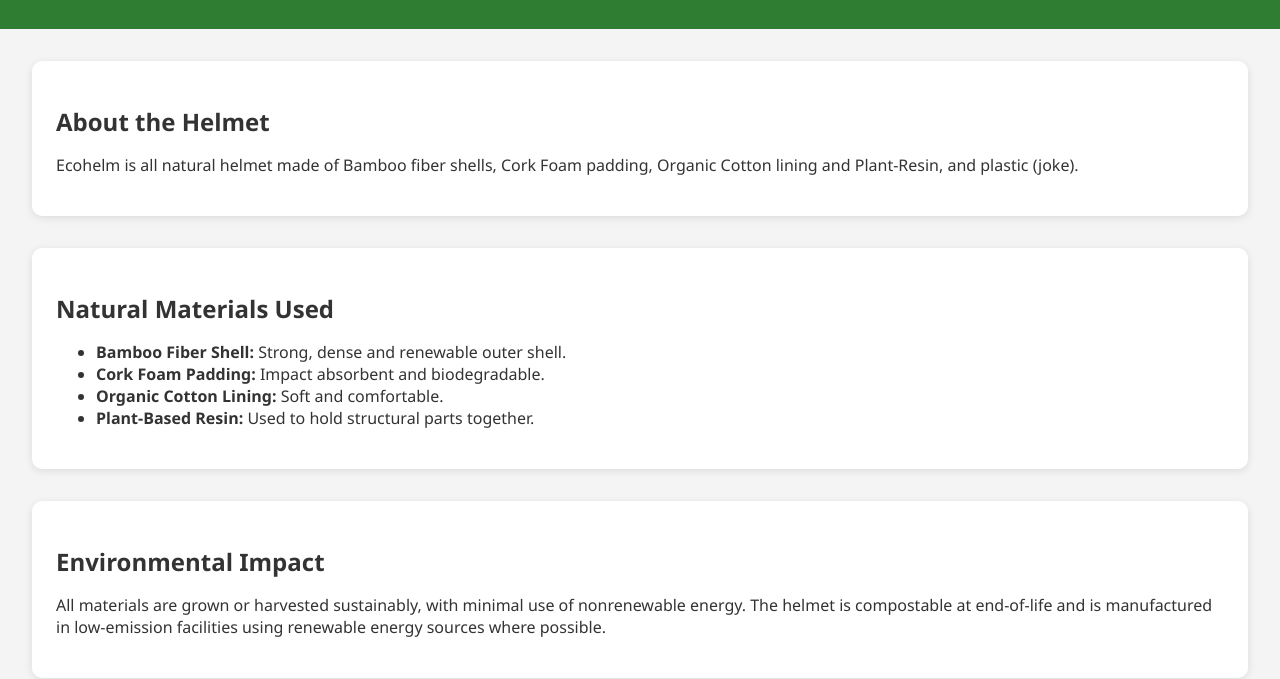
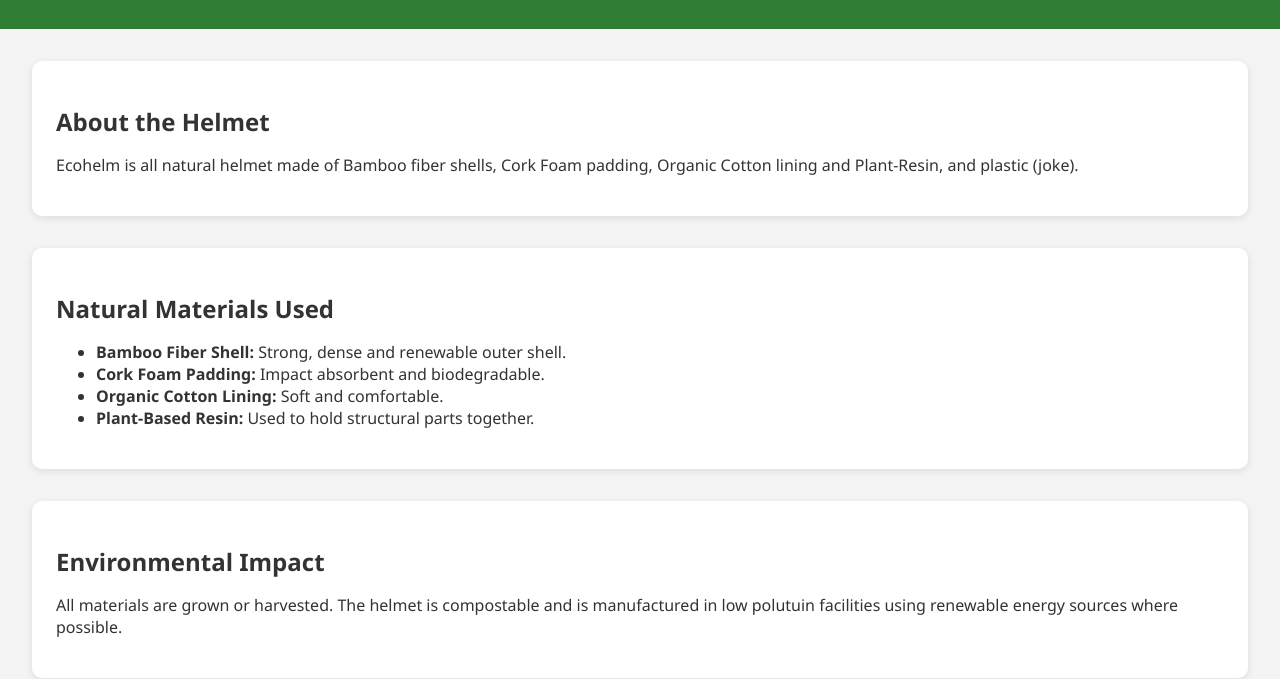
Before and after one commit to Originalil/Helmet-Project, a plain HTML site: page index.htm in a window 1280 px wide. Shown: the part 121-800 px from the top of the page. Drawn offline with Linux system fonts and the light colour scheme.

Commit message:
Update index.htm

```diff
--- a/index.htm
+++ b/index.htm
@@ -56,7 +56,7 @@
 
     <div class="card">
       <h2>Environmental Impact</h2>
-      <p>All materials are grown or harvested sustainably, with minimal use of nonrenewable energy. The helmet is compostable at end-of-life and is manufactured in low-emission facilities using renewable energy sources where possible.</p>
+      <p>All materials are grown or harvested. The helmet is compostable and is manufactured in low polutuin facilities using renewable energy sources where possible.</p>
     </div>
 
     <div class="card">
```
